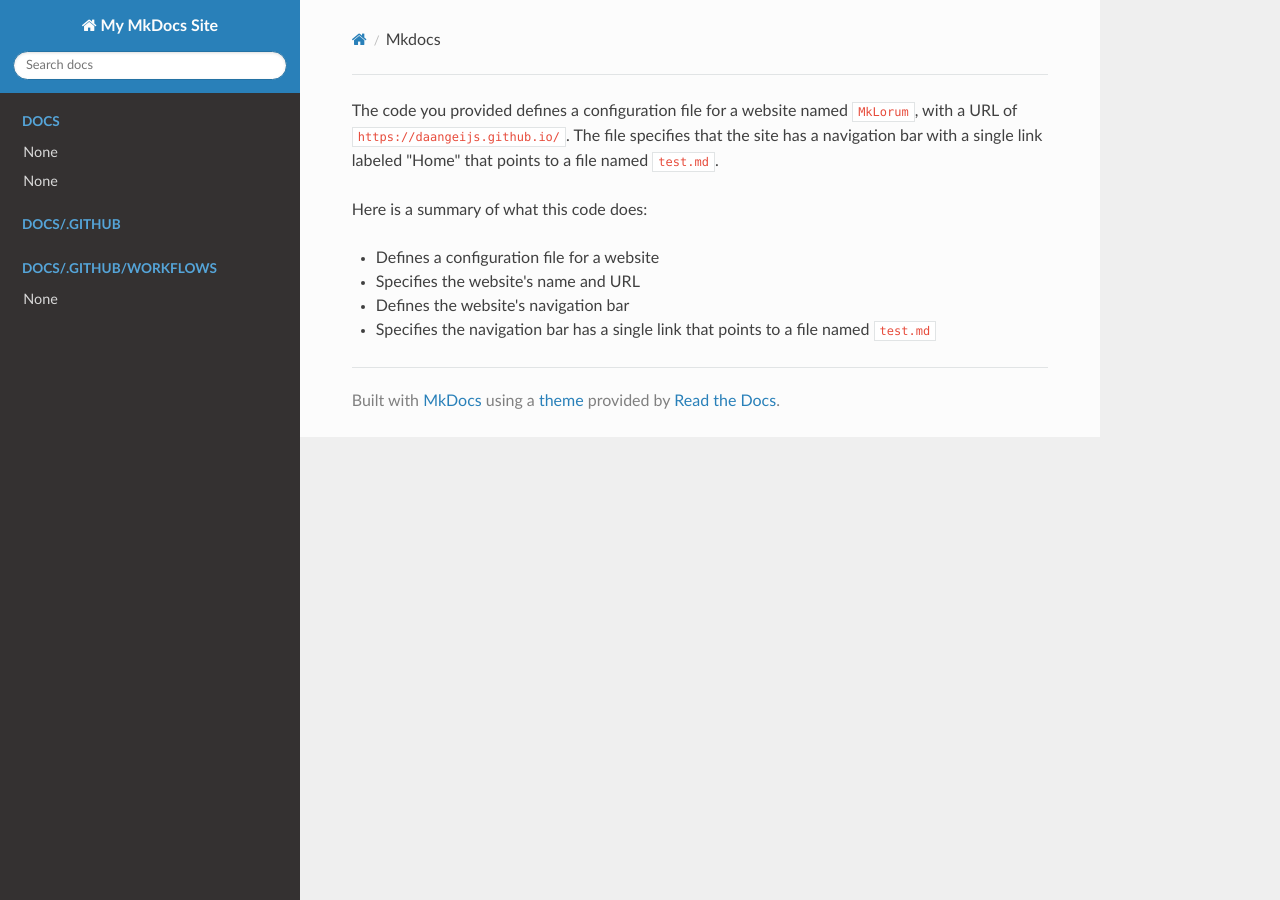
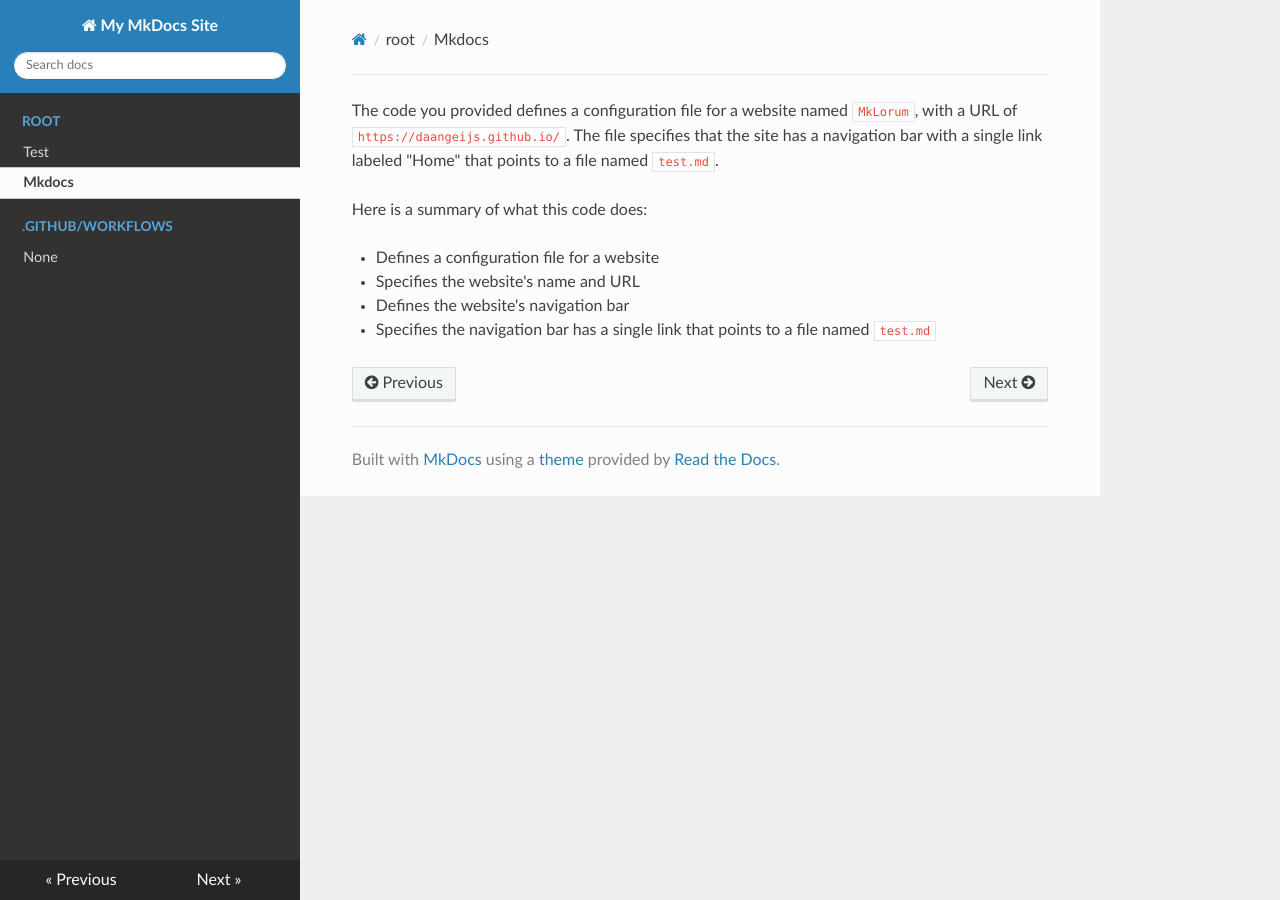
Before and after one commit to daangeijs/chatgpt-autodocs, an MkDocs documentation site: the page built from docs/mkdocs.md, in a window 1280 px wide. Built offline with MkDocs 1.6.1, drawn with Linux system fonts in a browser that asks for light colours; nearby versions of some CDN libraries.

Commit message:
Update mkdocs.yml

```diff
--- a/mkdocs.yml
+++ b/mkdocs.yml
@@ -1,10 +1,9 @@
 nav:
-  - docs:
-      - /test.md
-      - /mkdocs.md
-  - docs/.github: []
-  - docs/.github/workflows:
-      - ithub/workflows/generate_mkdocs.md
+  - root:
+      - test.md
+      - mkdocs.md
+  - .github/workflows:
+      - .github/workflows/generate_mkdocs.md
 site_name: My MkDocs Site
 site_url: https://daangeijs.github.io/chatgpt-autodocs/
 theme: readthedocs
```
